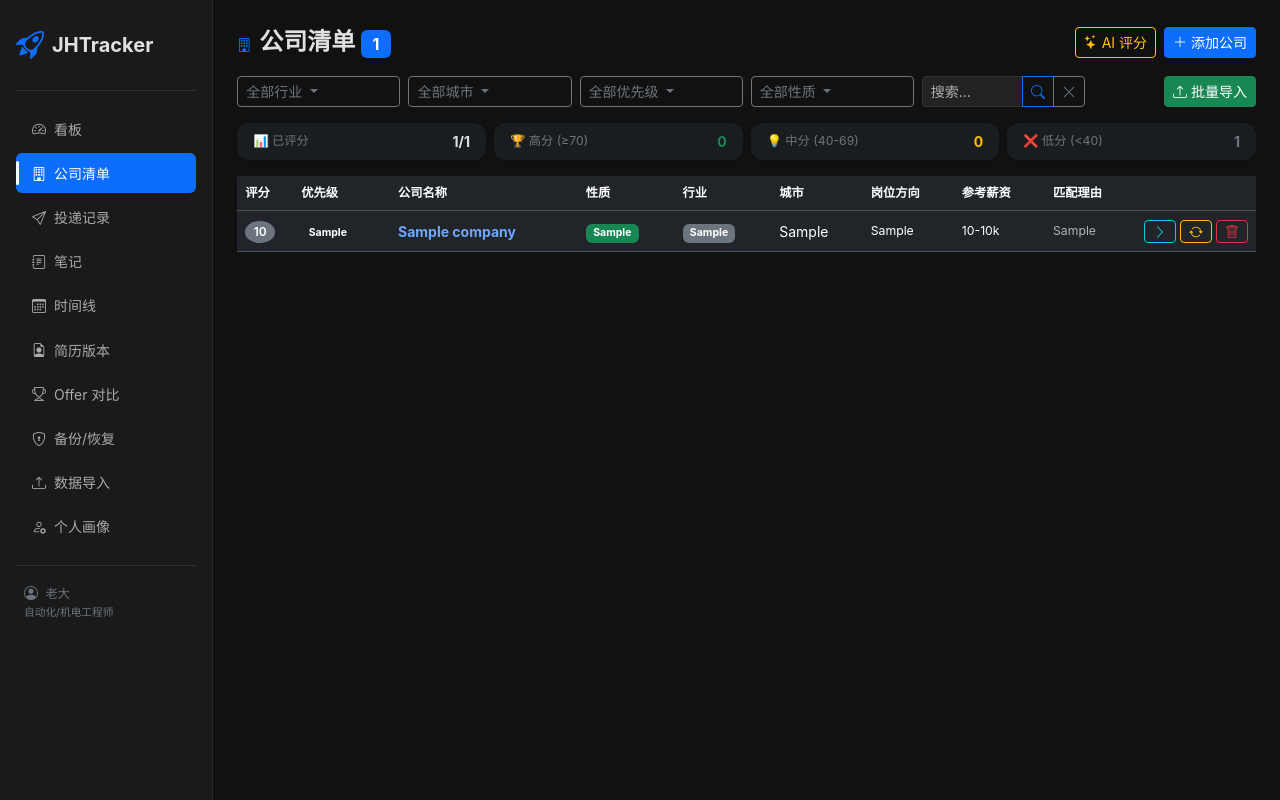
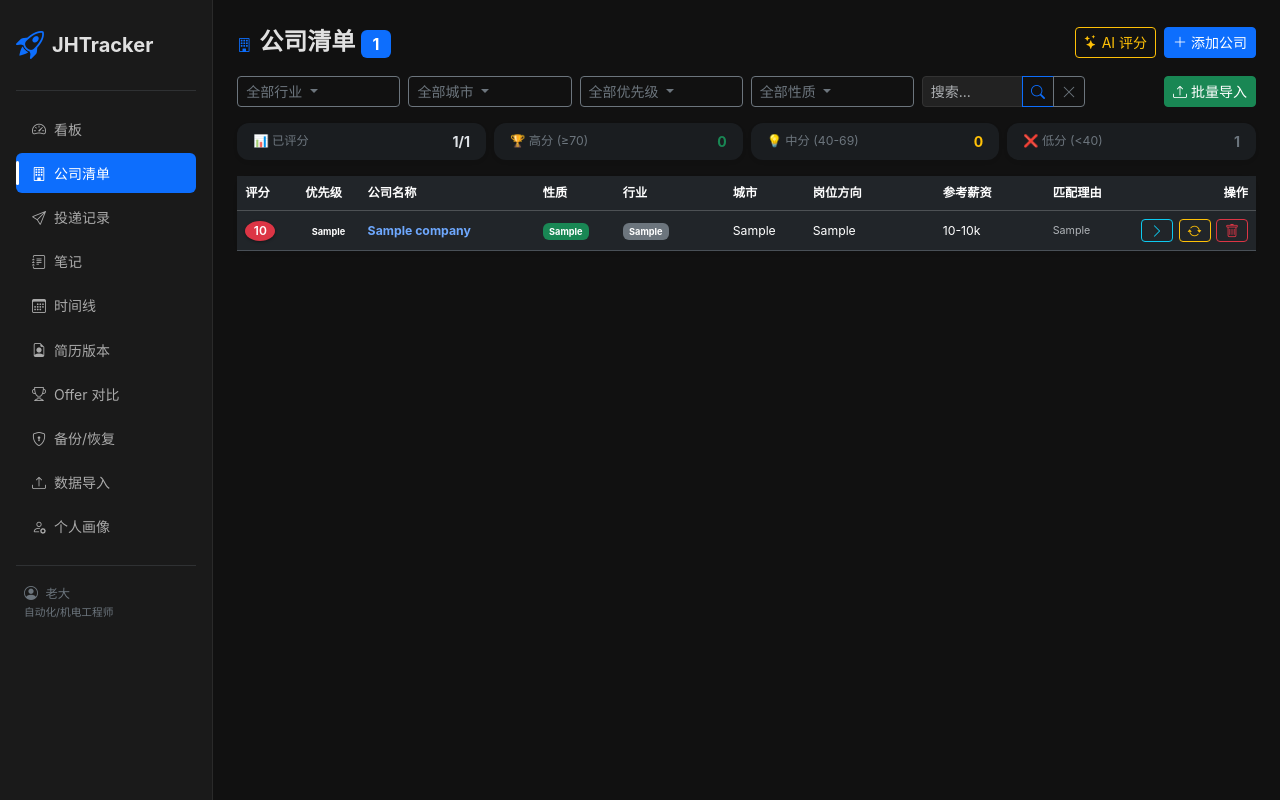
Before and after one commit to wangyh775/JHTracker, a Flask app: page /companies in a window 1280 px wide. Run offline with Flask 3, Linux system fonts and the light colour scheme; tables that the repository leaves empty hold one stand-in row (values such as "Sample post"); some libraries are stand-ins or nearby versions.

Commit message:
fix: comprehensive frontend visual review fixes across all pages

```diff
--- a/routes/dashboard.py
+++ b/routes/dashboard.py
@@ -1,5 +1,5 @@
 """看板路由。"""
-from flask import Blueprint, render_template
+from flask import Blueprint, render_template, redirect, url_for
 from sqlalchemy import func
 from extensions import db
 from models import Company, Application, Timeline
@@ -22,6 +22,7 @@ def _top_n_with_other(counts, n):
 
 
 @bp.route('/')
+@bp.route('/dashboard')
 def dashboard():
     total = Company.query.count()
     s_count = Company.query.filter_by(priority='S').count()
--- a/templates/companies.html
+++ b/templates/companies.html
@@ -31,11 +31,23 @@
 .filter-dropdown .form-check-input { margin-right: 5px; }
 .filter-btn { text-align: left; overflow: hidden; text-overflow: ellipsis; white-space: nowrap; }
 
-.score-badge { font-size: 0.75rem; font-weight: 600; min-width: 28px; text-align: center; }
+.score-badge { font-size: 0.75rem; font-weight: 600; min-width: 30px; padding: 4px 0; text-align: center; box-shadow: 0 1px 3px rgba(0,0,0,0.4); }
 .score-high { background: #198754; color: #fff; }
-.score-mid { background: #fd7e14; color: #fff; }
-.score-low { background: #6c757d; color: #fff; }
-.score-none { background: #333; color: #666; }
+.score-mid  { background: #fd7e14; color: #fff; }
+.score-low  { background: #dc3545; color: #fff; }   /* 提高低分对比度 */
+.score-none { background: #2a2a2a; color: #888; border: 1px solid #444; }
+
+/* 表格优化：关键列不换行，统一行高 */
+.table tbody tr td { line-height: 1.5; vertical-align: middle; }
+.col-nowrap { white-space: nowrap; }
+.col-name { min-width: 140px; max-width: 220px; overflow: hidden; text-overflow: ellipsis; white-space: nowrap; }
+.col-match { max-width: 280px; }
+.col-actions { width: 130px; white-space: nowrap; text-align: right; }
+.col-actions .btn { margin-left: 2px; }
+
+/* 空状态 */
+.empty-state { padding: 3rem 1rem; text-align: center; color: #6c757d; }
+.empty-state i { font-size: 3rem; opacity: 0.5; margin-bottom: 1rem; display: block; }
 </style>
 
 <!-- Filters -->
@@ -219,9 +231,20 @@ document.addEventListener('DOMContentLoaded', function() {
 <!-- Table -->
 <div class="card shadow-sm border-0">
   <div class="table-responsive">
-    <table class="table table-hover align-middle mb-0">
-      <thead class="table-dark small">
-        <tr><th style="width:56px">评分</th><th>优先级</th><th>公司名称</th><th>性质</th><th>行业</th><th>城市</th><th>岗位方向</th><th>参考薪资</th><th>匹配理由</th><th style="width:50px"></th></tr>
+    <table class="table table-hover align-middle mb-0 small">
+      <thead class="table-dark">
+        <tr>
+          <th style="width:60px">评分</th>
+          <th style="width:60px">优先级</th>
+          <th>公司名称</th>
+          <th style="width:80px">性质</th>
+          <th style="width:110px">行业</th>
+          <th style="width:80px">城市</th>
+          <th style="width:130px">岗位方向</th>
+          <th style="width:110px">参考薪资</th>
+          <th>匹配理由</th>
+          <th class="col-actions">操作</th>
+        </tr>
       </thead>
       <tbody>
         {% for c in companies.items %}
@@ -234,17 +257,17 @@ document.addEventListener('DOMContentLoaded', function() {
             {% endif %}
           </td>
           <td><span class="badge badge-priority-{{ c.priority }}">{{ c.priority }}</span></td>
-          <td><a href="/companies/{{ c.id }}" class="text-decoration-none fw-bold">{{ c.name }}</a></td>
-          <td>{% if c.company_type %}<span class="badge {% if '外企' in c.company_type %}bg-info{% elif c.company_type == '央企' %}bg-danger{% elif c.company_type == '国企' %}bg-warning text-dark{% elif c.company_type == '合资' %}bg-secondary{% else %}bg-success{% endif %}">{{ c.company_type }}</span>{% else %}-{% endif %}</td>
-          <td><span class="badge bg-secondary">{{ c.industry or '-' }}</span></td>
-          <td>{{ c.city or '-' }}</td>
-          <td class="small">{{ c.job_type or '-' }}</td>
-          <td class="small">
+          <td class="col-name"><a href="/companies/{{ c.id }}" class="text-decoration-none fw-bold" title="{{ c.name }}">{{ c.name }}</a></td>
+          <td class="col-nowrap">{% if c.company_type %}<span class="badge {% if '外企' in c.company_type %}bg-info{% elif c.company_type == '央企' %}bg-danger{% elif c.company_type == '国企' %}bg-warning text-dark{% elif c.company_type == '合资' %}bg-secondary{% else %}bg-success{% endif %}">{{ c.company_type }}</span>{% else %}-{% endif %}</td>
+          <td class="col-nowrap"><span class="badge bg-secondary">{{ c.industry or '-' }}</span></td>
+          <td class="col-nowrap">{{ c.city or '-' }}</td>
+          <td class="col-nowrap">{{ c.job_type or '-' }}</td>
+          <td class="col-nowrap">
             {% if c.salary_min or c.salary_max %}
             {{ c.salary_min or '?' }}-{{ c.salary_max or '?' }}k
             {% else %}-{% endif %}
           </td>
-          <td class="small text-secondary" style="max-width:260px; overflow:hidden; text-overflow:ellipsis; white-space:nowrap;"
+          <td class="col-match small text-secondary" style="overflow:hidden; text-overflow:ellipsis; white-space:nowrap;"
               title="{{ c.score_reason or c.match_reason or '' }}">
             {% if c.score_reason %}
             <span class="text-muted">{{ c.score_reason[:50] }}{% if c.score_reason|length > 50 %}...{% endif %}</span>
@@ -252,7 +275,7 @@ document.addEventListener('DOMContentLoaded', function() {
             {{ c.match_reason or '-' }}
             {% endif %}
           </td>
-          <td class="text-nowrap">
+          <td class="col-actions">
             <a href="/companies/{{ c.id }}" class="btn btn-sm btn-outline-info py-0 px-2" title="详情"><i class="bi bi-chevron-right"></i></a>
             <button class="btn btn-sm btn-outline-warning py-0 px-2 btn-rescore" title="重评分"
                     data-id="{{ c.id }}" data-name="{{ c.name }}">
@@ -264,7 +287,11 @@ document.addEventListener('DOMContentLoaded', function() {
           </td>
         </tr>
         {% else %}
-        <tr><td colspan="10" class="text-center text-secondary py-4">暂无数据，请先<a href="/import">导入公司清单</a></td></tr>
+        <tr><td colspan="10" class="empty-state">
+          <i class="bi bi-inboxes"></i>
+          <div class="fw-bold mb-1">公司库还是空的</div>
+          <div class="small">请先 <a href="/import">导入公司清单</a> 或对智能体说「帮我找 XX 行业的公司」</div>
+        </td></tr>
         {% endfor %}
       </tbody>
     </table>
--- a/templates/dashboard.html
+++ b/templates/dashboard.html
@@ -162,9 +162,9 @@
       <div class="card-body">
         <h6 class="card-title mb-3"><i class="bi bi-clock-history me-2"></i>最近动态</h6>
         {% for a in recent %}
-        <div class="d-flex align-items-center mb-2">
+        <div class="d-flex align-items-center mb-3">
           <span class="status-dot bg-{{ status_badge[a.status] }}"></span>
-          <div class="small">
+          <div class="small" style="line-height:1.8;">
             <strong>{{ a.company.name }}</strong>
             <span class="badge bg-{{ status_badge[a.status] }} ms-1">{{ a.status }}</span>
             {% if a.position %}
@@ -241,7 +241,7 @@ const doughnutOpts = {
         pointStyle: 'circle',
         boxWidth: 10,
         boxHeight: 10,
-        padding: 10,
+        padding: 8,
         font: { size: 11 }
       }
     },
```
Also changed, not shown: templates/applications.html (+19 -3 lines), templates/import.html (+6 -5 lines), templates/profile.html (+12 -1 lines), templates/resumes.html (+14 -3 lines), templates/timeline.html (+33 -10 lines).
